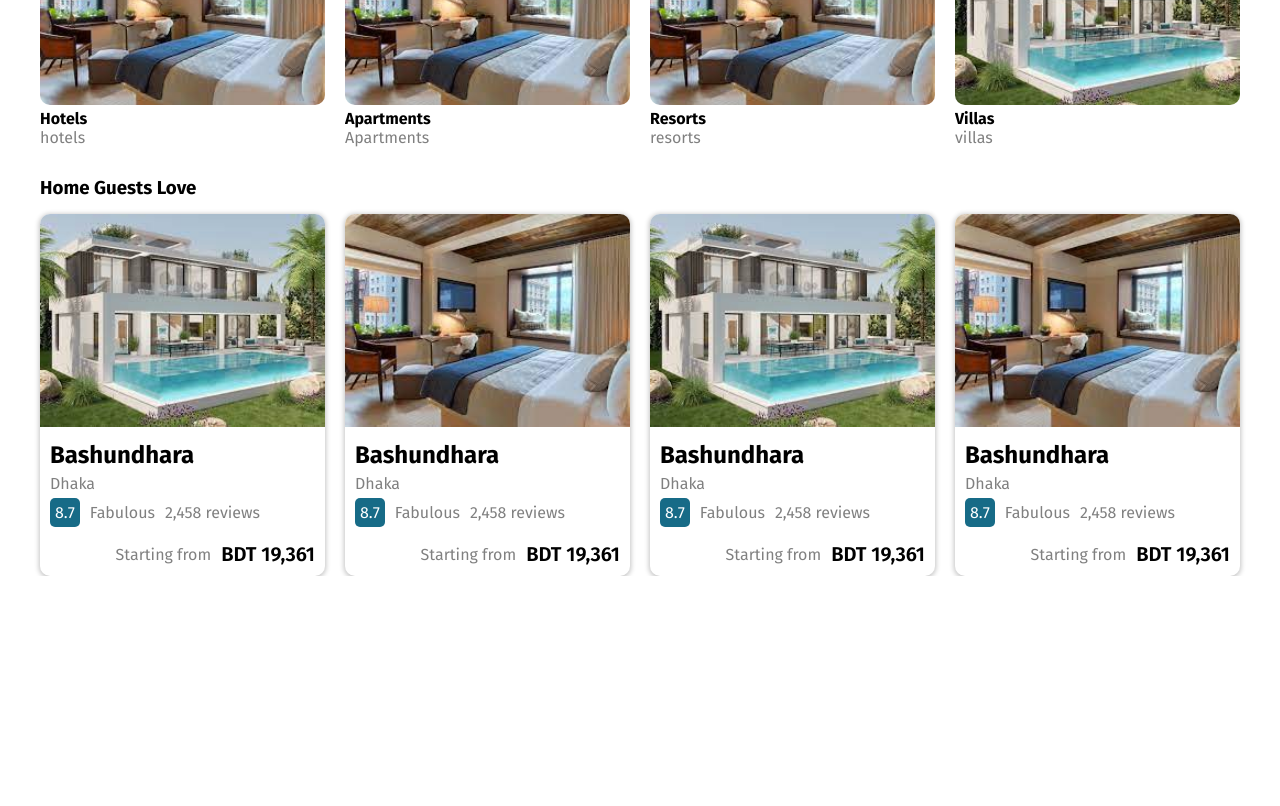
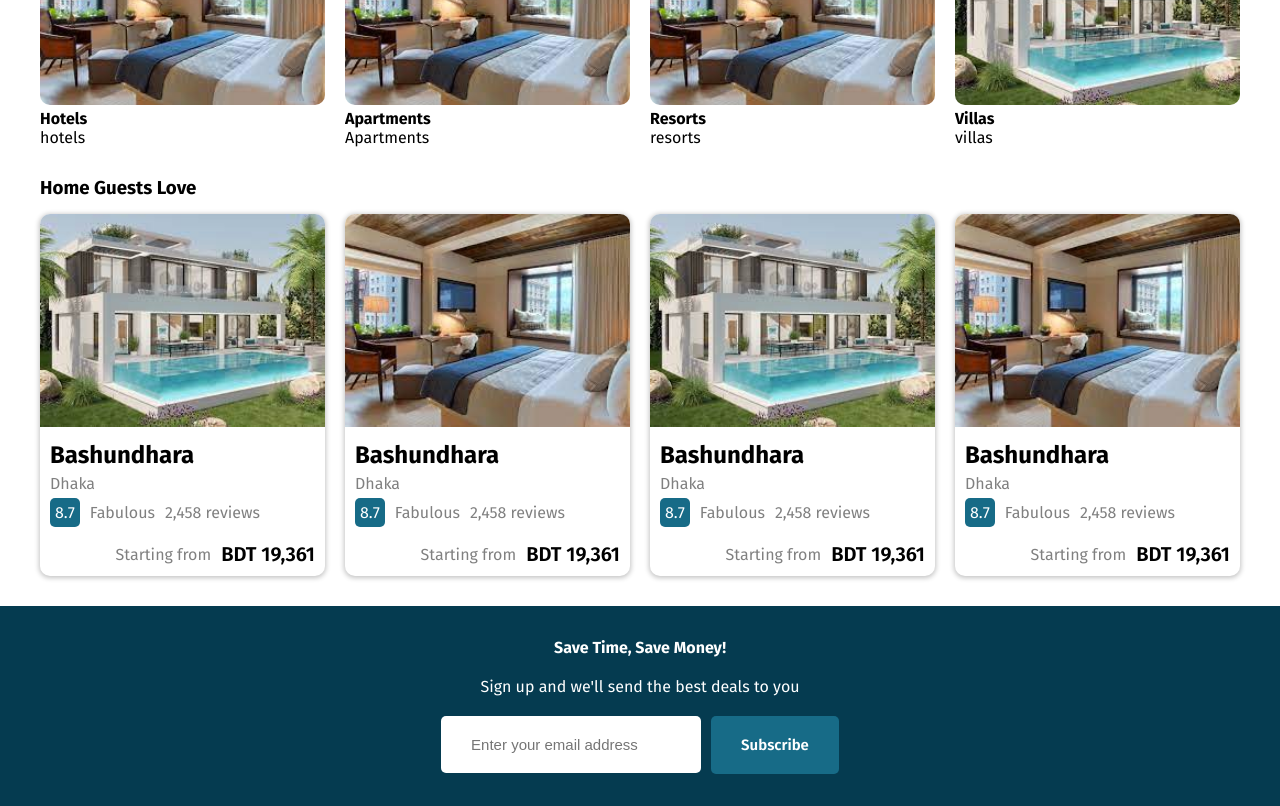
Before and after one commit to shifat0/reservation-app, a React (Create React App) app: page / in a window 1280 px wide. Shown: the part 880-1686 px from the top of the page. Before the commit the page ends 1456 px from the top, so only its background shows below. Built offline with nearby package versions, Linux system fonts and the light colour scheme.

Commit message:
subscribe mail component

```diff
--- a/src/Components/FeaturedProperty/FeaturedProperty.css
+++ b/src/Components/FeaturedProperty/FeaturedProperty.css
@@ -26,11 +26,11 @@
   display: flex;
   flex-direction: column;
   gap: 5px;
+  color: gray;
 }
 
-.fpCardDetails > p,
-span {
-  color: gray;
+.fpCardDetails > h2 {
+  color: black;
 }
 
 .fpRating {
--- /dev/null
+++ b/src/Components/SubscribeMail/SubscribeMail.css
@@ -0,0 +1,36 @@
+.sm {
+  background-color: #053b50;
+  color: white;
+  width: 100%;
+}
+
+.smContainer {
+  height: 200px;
+  display: flex;
+  justify-content: center;
+  flex-direction: column;
+  align-items: center;
+  gap: 20px;
+}
+
+.smSubscribe > input {
+  width: 200px;
+  padding: 20px 30px;
+  border: none;
+  outline: none;
+  border-radius: 5px;
+  font-size: 15px;
+}
+
+.smSubscribe > button {
+  padding: 20px 30px;
+  border-radius: 5px;
+  margin-left: 10px;
+  font-family: inherit;
+  font-size: 15px;
+  font-weight: 600;
+  border: none;
+  background-color: #176b87;
+  color: white;
+  cursor: pointer;
+}
--- /dev/null
+++ b/src/Components/SubscribeMail/SubscribeMail.jsx
@@ -0,0 +1,18 @@
+import "./SubscribeMail.css";
+
+const SubscribeMail = () => {
+  return (
+    <div className="sm">
+      <div className="smContainer">
+        <h4>Save Time, Save Money!</h4>
+        <span>Sign up and we'll send the best deals to you</span>
+        <div className="smSubscribe">
+          <input type="text" name="" placeholder="Enter your email address" />
+          <button>Subscribe</button>
+        </div>
+      </div>
+    </div>
+  );
+};
+
+export default SubscribeMail;
--- a/src/Pages/Home/Home.jsx
+++ b/src/Pages/Home/Home.jsx
@@ -5,6 +5,7 @@ import Featured from "../../Components/Featured/Featured";
 import "./Home.css";
 import PropertyList from "../../Components/PropertyList/PropertyList";
 import FeaturedProperty from "../../Components/FeaturedProperty/FeaturedProperty";
+import SubscribeMail from "../../Components/SubscribeMail/SubscribeMail";
 
 const Home = () => {
   return (
@@ -15,6 +16,7 @@ const Home = () => {
         <Featured />
         <PropertyList />
         <FeaturedProperty />
+        <SubscribeMail />
       </div>
     </>
   );
```
